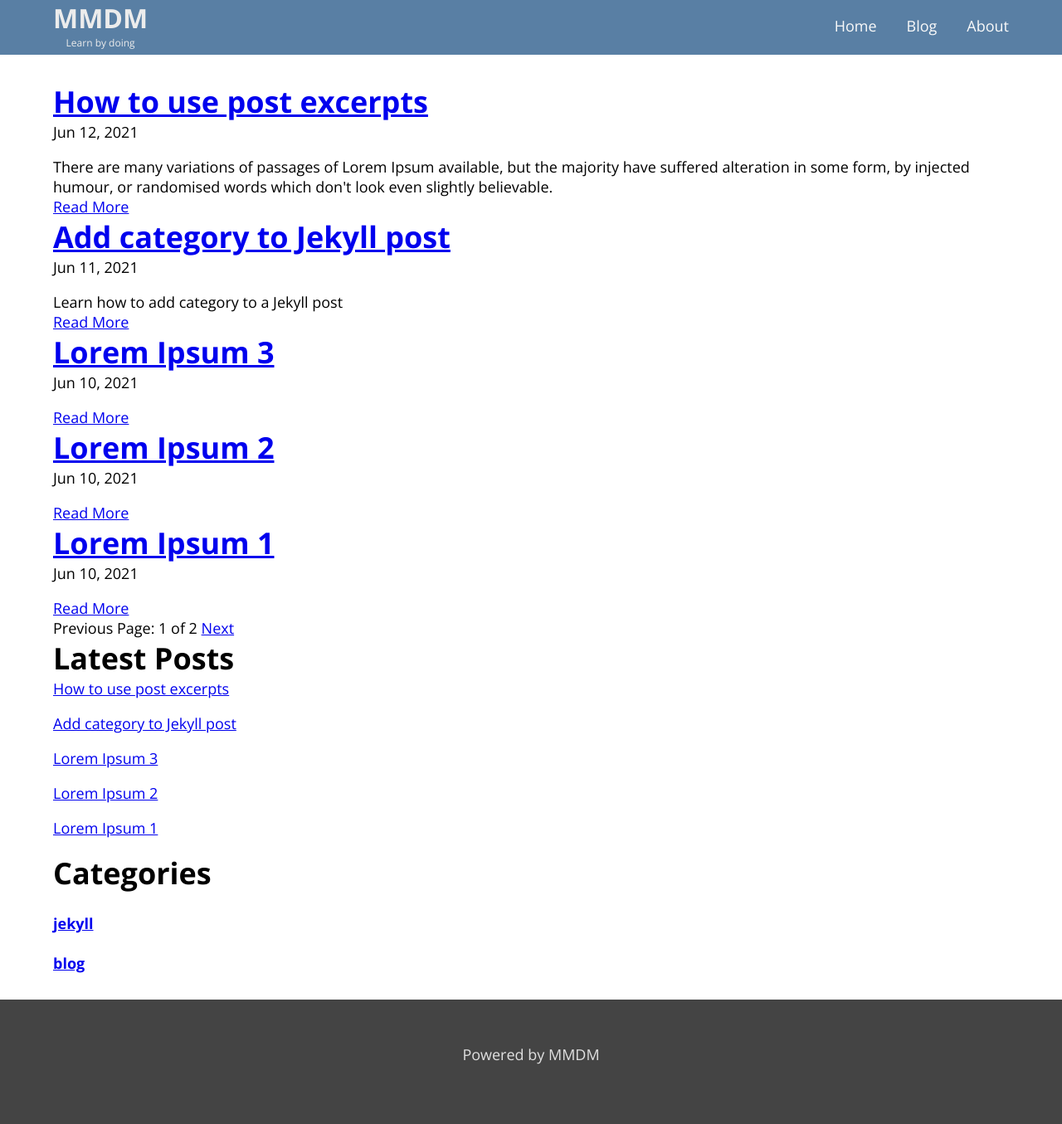
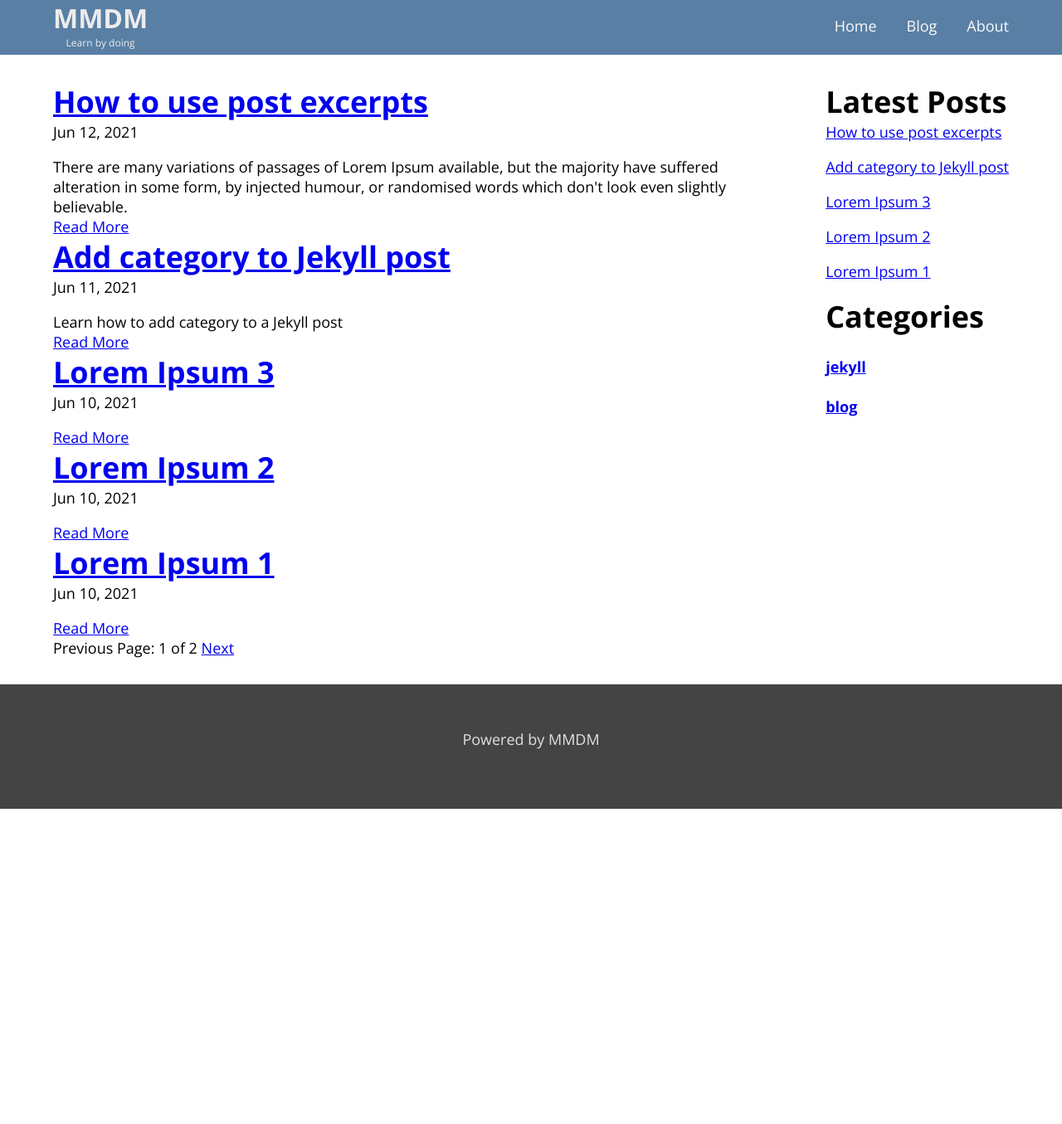
Before and after one commit to jays1ngh/jays1ngh.github.io, a Jekyll site: the page built from blog/index.html, in a window 1280 px wide. Shown: the whole page at 83% size. Built offline with Jekyll 4.4.1, drawn with Linux system fonts in a browser that asks for light colours; the list of posts is cut into pages by our own code; after the commit the page ends 975 px from its top, so only the background shows below that.

Commit message:
Updated blog.html layout through styles.css

```diff
--- a/_layouts/blog.html
+++ b/_layouts/blog.html
@@ -1,7 +1,8 @@
 ---
 layout: default
 ---
-<div class="container">
+<div class="container blog-container">
+  <div class="sidebar-main">
     <!-- This loops through the paginated posts -->
     {% for post in paginator.posts %}
     <h1><a href="{{ post.url }}">{{ post.title }}</a></h1>
@@ -36,29 +37,38 @@ layout: default
       <span class="next ">Next</span>
       {% endif %}
     </div>
+  </div> <!-- /sidebar-main -->
 
+
+
+  <div class="sidebar-secondary">
+    <div class="recent-posts-widget">
       <!-- Recent Articles -->
-<div>
       <h1>Latest Posts</h1>
       {% for post in site.posts limit:5 %}
       <p><a href="{{ post.url }}">{{ post.title }}</a></p>
       {% endfor %}
     </div>
 
+    <div class="categories-all-widget">
       <!-- Categories -->
       <!-- This can be displayed as unordered list -->
       <h1>Categories</h1>
       <div id="categories">
         {% for category in site.categories %}
-    <div class="category-box" >
+        <div class="category-box">
           {% capture category_name %}{{ category | first }}{% endcapture %}
           <div id="#{{ category_name | slugize }}"></div>
-      <h4 class="category-head"><a href="{{ site.baseurl }}/blog/categories/{{ category_name }}">{{ category_name }}</a></h4>
+          <h4 class="category-head"><a href="{{ site.baseurl }}/blog/categories/{{ category_name }}">{{ category_name
+              }}</a></h4>
           <a name="{{ category_name | slugize }}"></a>
           {% for post in site.categories[category_name] %}
           {% endfor %}
         </div>
         {% endfor %}
       </div>
+    </div> <!-- /categories-all-widget -->
+
+  </div> <!-- /sidebar-secondary -->
 
 </div> <!-- /container -->
--- a/_sass/main.scss
+++ b/_sass/main.scss
@@ -89,6 +89,20 @@ header {
   margin-bottom: 2rem;
 }
 
+// Blog Page
+.blog-container {
+  display: flex;
+  justify-content: space-between;
+}
+
+.sidebar-main {
+  max-width: 75%;
+}
+
+.sidebar-secondary {
+  max-width: 20%;
+}
+
 
 
 
```
Lines whose indentation alone changed are shown as unchanged.
